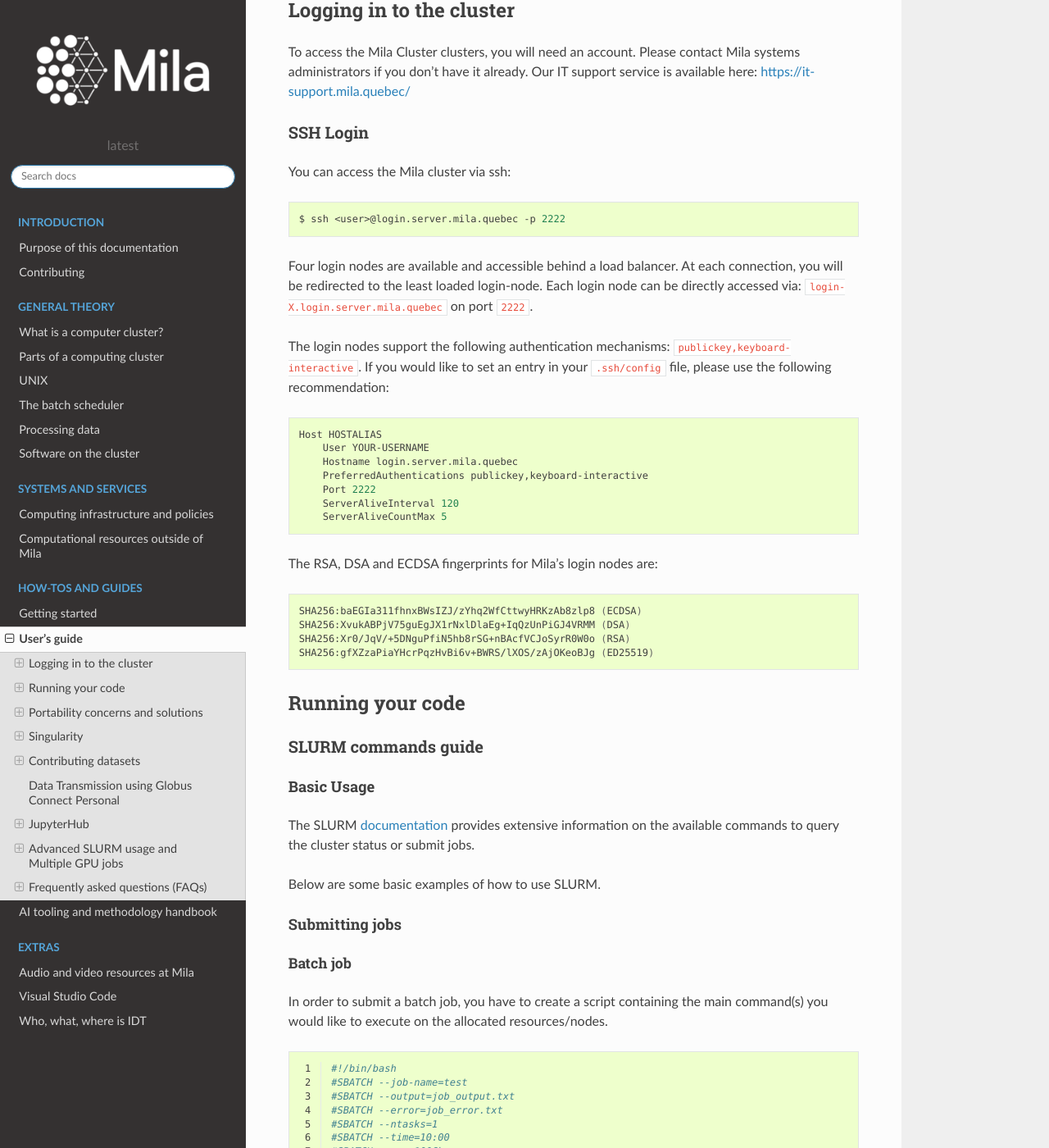
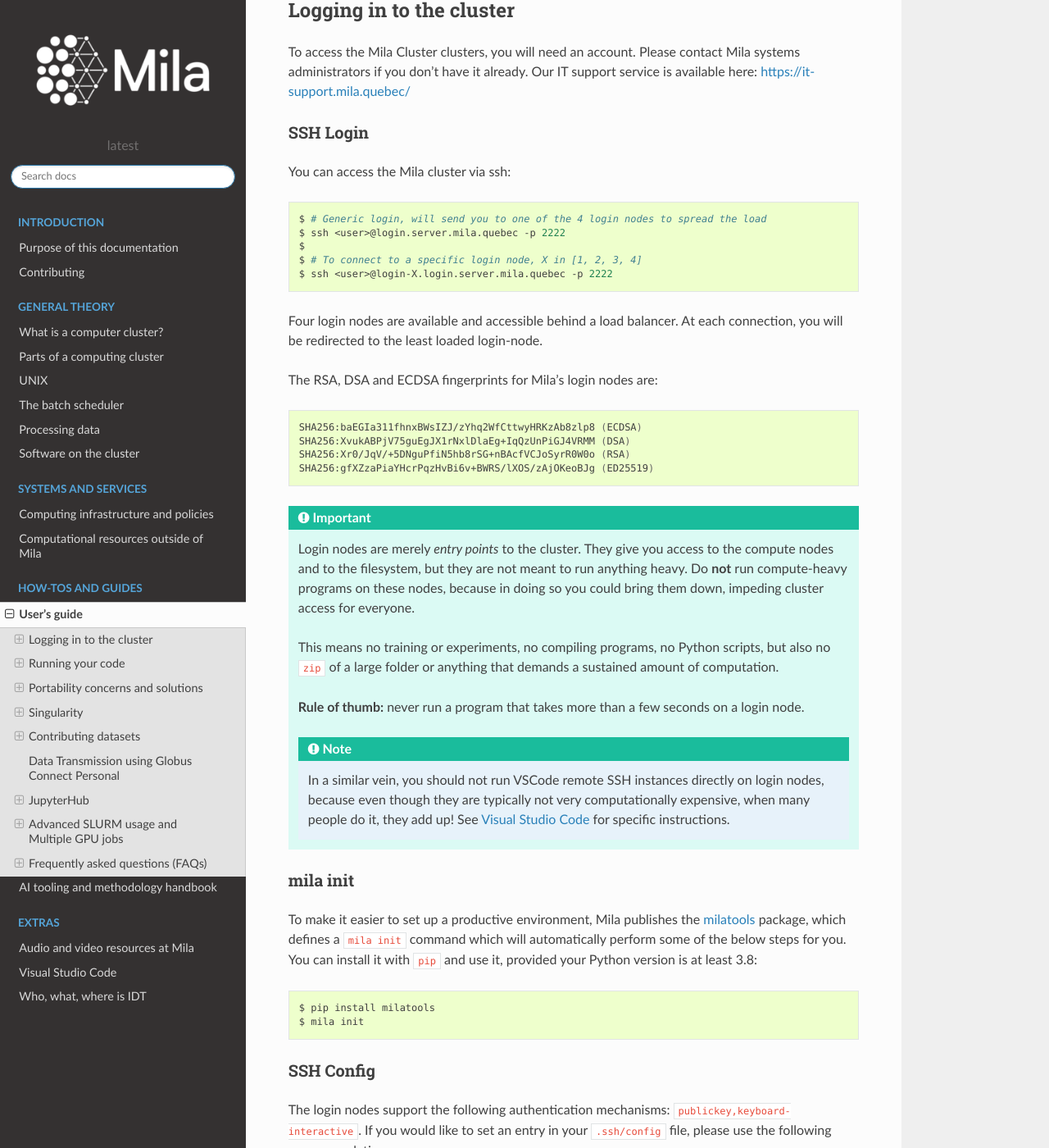
Before and after one commit to mila-iqia/mila-docs, a Sphinx documentation site: the page built from docs/Userguide.rst, in a window 1280 px wide and 1400 px high, scrolled down 284 px. Shown: the whole window at 82% size. Built offline with Sphinx 7.4.7 and the Read the Docs theme 2.0.0, drawn with Linux system fonts in a browser that asks for light colours; some of the changed text lies outside the part shown.

Commit message:
Update login guide

```diff
--- a/docs/Userguide_login.rst
+++ b/docs/Userguide_login.rst
@@ -13,27 +13,14 @@
 
 .. prompt:: bash $
 
+    # Generic login, will send you to one of the 4 login nodes to spread the load
     ssh <user>@login.server.mila.quebec -p 2222
 
+    # To connect to a specific login node, X in [1, 2, 3, 4]
+    ssh <user>@login-X.login.server.mila.quebec -p 2222
+
 Four login nodes are available and accessible behind a load balancer. At each
-connection, you will be redirected to the least loaded login-node. Each login
-node can be directly accessed via: ``login-X.login.server.mila.quebec`` on port
-``2222``.
-
-The login nodes support the following authentication mechanisms:
-``publickey,keyboard-interactive``.  If you would like to set an entry in your
-``.ssh/config`` file, please use the following recommendation:
-
-.. code-block:: bash
-
-   Host HOSTALIAS
-       User YOUR-USERNAME
-       Hostname login.server.mila.quebec
-       PreferredAuthentications publickey,keyboard-interactive
-       Port 2222
-       ServerAliveInterval 120
-       ServerAliveCountMax 5
-
+connection, you will be redirected to the least loaded login-node.
 
 The RSA, DSA and ECDSA fingerprints for Mila's login nodes are:
 
@@ -43,3 +30,122 @@
     SHA256:XvukABPjV75guEgJX1rNxlDlaEg+IqQzUnPiGJ4VRMM (DSA)
     SHA256:Xr0/JqV/+5DNguPfiN5hb8rSG+nBAcfVCJoSyrR0W0o (RSA)
     SHA256:gfXZzaPiaYHcrPqzHvBi6v+BWRS/lXOS/zAjOKeoBJg (ED25519)
+
+
+.. important::
+    Login nodes are merely *entry points* to the cluster. They give you access
+    to the compute nodes and to the filesystem, but they are not meant to run
+    anything heavy. Do **not** run compute-heavy programs on these nodes,
+    because in doing so you could bring them down, impeding cluster access for
+    everyone.
+
+    This means no training or experiments, no compiling programs, no Python
+    scripts, but also no ``zip`` of a large folder or anything that demands a
+    sustained amount of computation.
+
+    **Rule of thumb:** never run a program that takes more than a few seconds on
+    a login node.
+
+    .. note::
+        In a similar vein, you should not run VSCode remote SSH instances directly
+        on login nodes, because even though they are typically not very
+        computationally expensive, when many people do it, they add up! See
+        :ref:`Visual Studio Code` for specific instructions.
+
+
+mila init
+---------
+
+To make it easier to set up a productive environment, Mila publishes the
+milatools_ package, which defines
+a ``mila init`` command which will automatically perform some of the below steps
+for you. You can install it with ``pip`` and use it, provided your Python
+version is at least 3.8:
+
+.. code-block:: bash
+
+    $ pip install milatools
+    $ mila init
+
+.. _milatools: https://github.com/mila-iqia/milatools
+
+
+SSH Config
+----------
+
+The login nodes support the following authentication mechanisms:
+``publickey,keyboard-interactive``.  If you would like to set an entry in your
+``.ssh/config`` file, please use the following recommendation:
+
+.. code-block:: bash
+
+   Host mila
+       User YOUR-USERNAME
+       Hostname login.server.mila.quebec
+       PreferredAuthentications publickey,keyboard-interactive
+       Port 2222
+       ServerAliveInterval 120
+       ServerAliveCountMax 5
+
+Then you can simply write ``ssh mila`` to connect to a login node. You will also
+be able to use ``mila`` with ``scp``, ``rsync`` and other such programs.
+
+.. tip::
+    You can run commands on the login node with ``ssh`` directly, for example
+    ``ssh mila squeue -u '$USER'`` (remember to put single quotes around any
+    ``$VARIABLE`` you want to evaluate on the remote side, otherwise it will be
+    evaluated locally before ssh is even executed).
+
+
+Passwordless login
+------------------
+
+To save you some repetitive typing it is highly recommended to set up public
+key authentication, which means you won't have to enter your password every time
+you connect to the cluster.
+
+.. code-block:: bash
+
+    # ON YOUR LOCAL MACHINE
+    # You might already have done this in the past, but if you haven't:
+    ssh-keygen  # Press ENTER 3x
+
+    # Copy your public key over to the cluster
+    # You will need to enter your password
+    ssh-copy-id mila
+
+
+Connecting to compute nodes
+---------------------------
+
+If (and only if) you have a job running on compute node "cnode", you are
+allowed to SSH to it directly, if for some reason you need a second terminal.
+That session will be automatically ended when your job is relinquished.
+
+First, however, you need to have
+password-less ssh either with a key present in your home or with an
+``ssh-agent``. To generate a key pair on the login node:
+
+.. code-block:: bash
+
+    # ON A LOGIN NODE
+    ssh-keygen  # Press ENTER 3x
+    cat ~/.ssh/id_rsa.pub >> ~/.ssh/authorized_keys
+    chmod 600 ~/.ssh/authorized_keys
+    chmod 700 ~/.ssh
+
+Then from the login node you can write ``ssh <node>``. From your local
+machine, you can use ``ssh -J mila USERNAME@<node>`` (-J represents a "jump"
+through the login node, necessary because the compute nodes are behind a
+firewall).
+
+If you wish, you may also add the following wildcard rule in your ``.ssh/config``:
+
+.. code-block::
+
+    Host *.server.mila.quebec
+        HostName %h
+        User breuleuo
+        ProxyJump mila
+
+This will let you connect to a compute node with ``ssh <node>.server.mila.quebec``.
--- a/docs/index.rst
+++ b/docs/index.rst
@@ -31,7 +31,6 @@
    :caption: How-tos and Guides
    :maxdepth: 2
 
-   Getting_started
    Userguide
    Handbook
 
```
